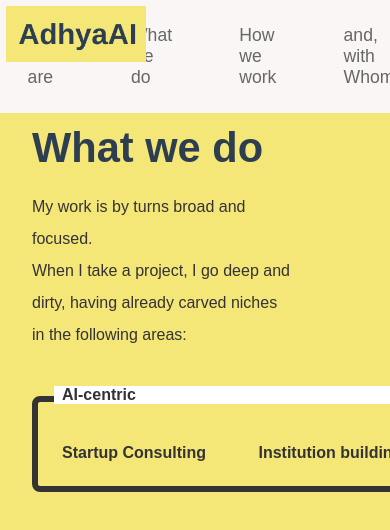
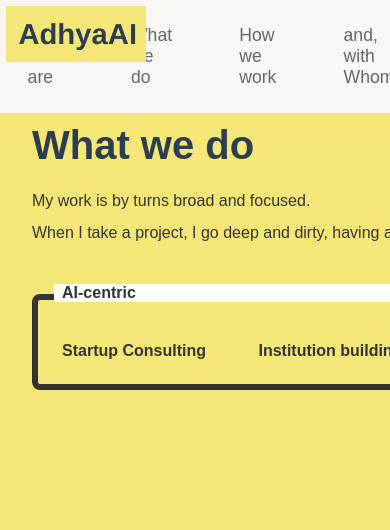
Before and after one commit to saumya-jetley/saumya-jetley.github.io, a plain HTML site: page index.html in a window 390 px wide. Both pictures are taken after a click on the link "What we do". Shown: the top 530 px of the page. Drawn offline with Linux system fonts and the light colour scheme.

Commit message:
mobile friendly efforts

```diff
--- a/index.html
+++ b/index.html
@@ -82,8 +82,8 @@
         }
 
         h1 {
-            font-size: 2.6rem;
-            margin-bottom: 1.2rem;
+            font-size: 2.5rem;
+            margin-bottom: 1.1rem;
             color: #2C3E50;
         }
 
@@ -200,7 +200,7 @@
             justify-content: center;
             gap: 3rem;
             padding: 1rem;
-            width: 30rem;
+            width: 40rem;
         }
         .logo-item {
             position: relative;
@@ -267,7 +267,7 @@
     </div>
 
     <div id="what_we_do" class="page otherpages">
-        <div class="content">
+        <div>
             <h1>What we do</h1>
             <p>
             My work is by turns broad and focused.
@@ -314,7 +314,7 @@
     </div>
 
     <div id="how_we_work" class="page otherpages">
-        <div class="content">
+        <div>
             <h1>How we work</h1>
             <div class="main-container">
                 <div class="box-container">
```
